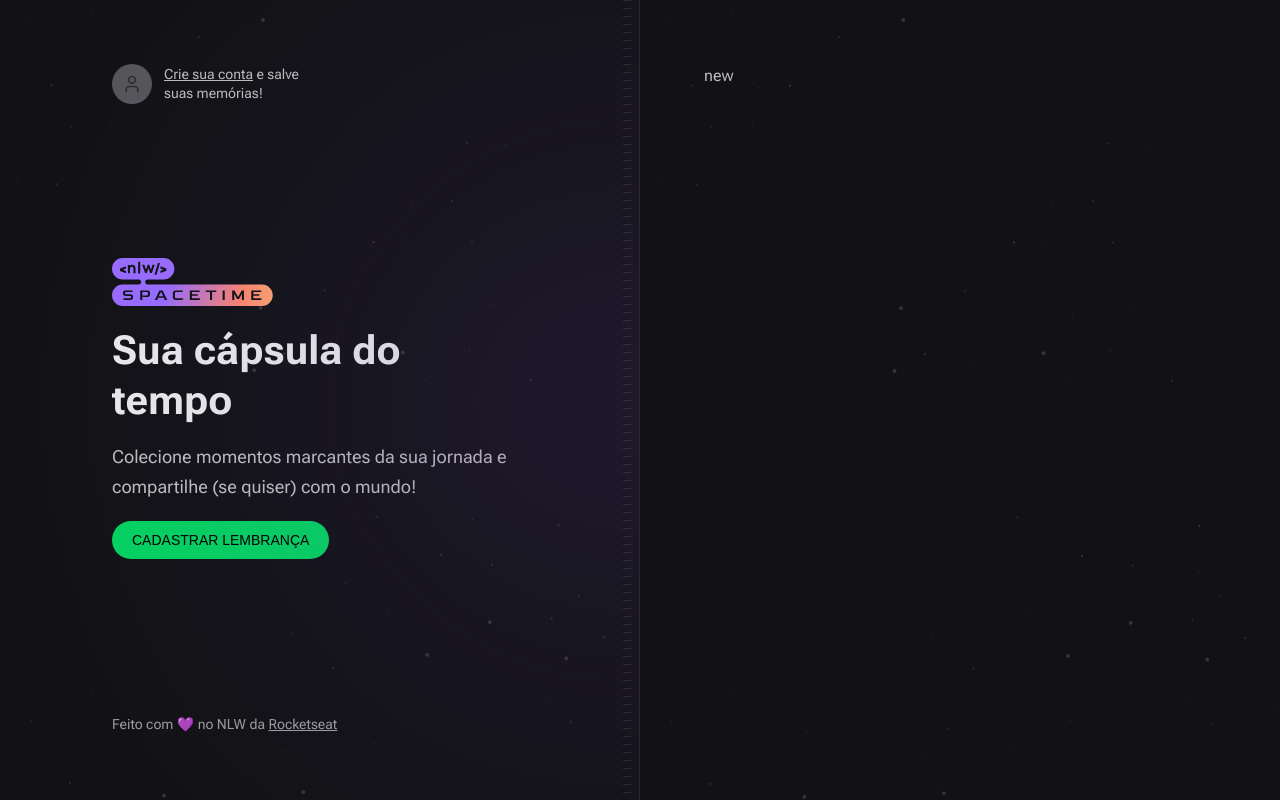
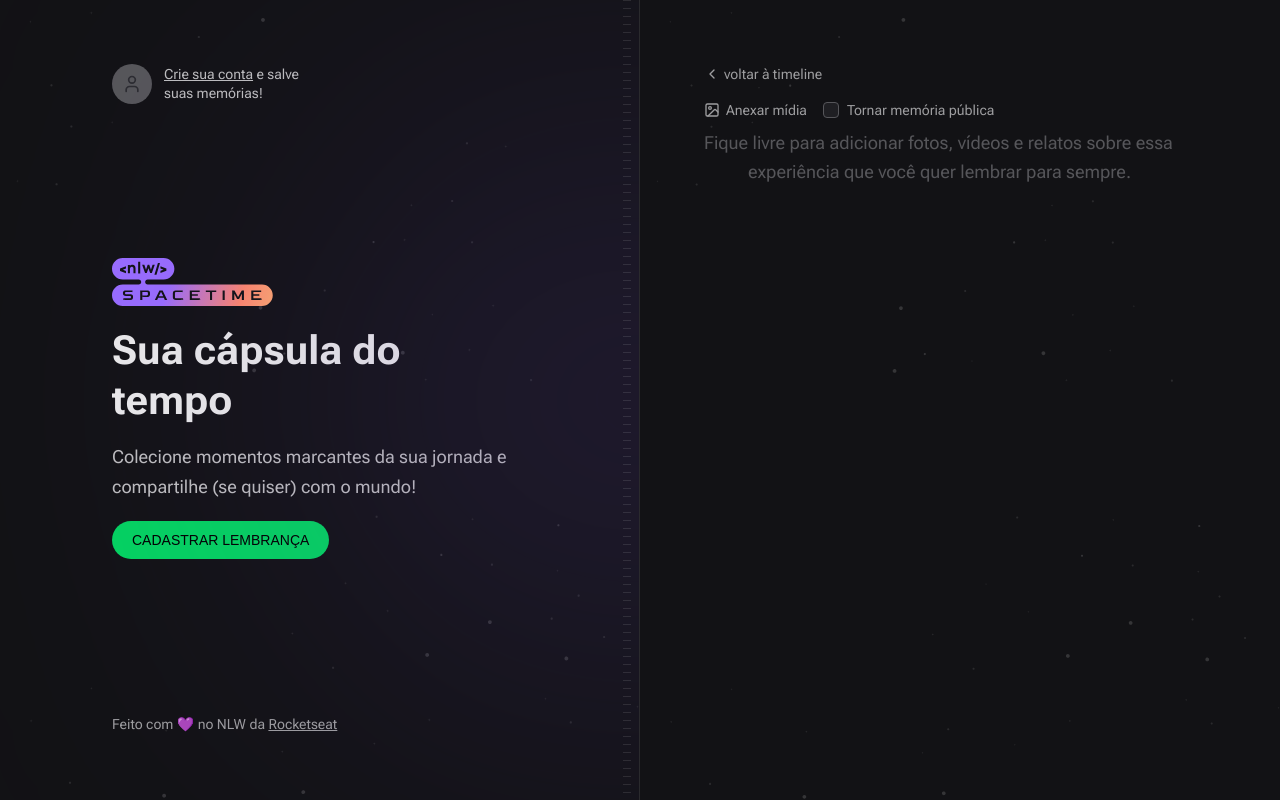
Before and after one commit to erik-albuquerque/spacetime, a Next.js app in the folder web/: page /memories/new in a window 1280 px wide. Built offline with nearby package versions, Linux system fonts and the light colour scheme; no server answers; a web font is replaced by a local one.

Commit message:
feat(web): add new memory page

```diff
--- a/web/package.json
+++ b/web/package.json
@@ -29,6 +29,7 @@
   },
   "devDependencies": {
     "@rocketseat/eslint-config": "^1.2.0",
+    "@tailwindcss/forms": "^0.5.3",
     "prettier-plugin-tailwindcss": "^0.3.0"
   }
 }
--- a/web/src/app/memories/new/page.tsx
+++ b/web/src/app/memories/new/page.tsx
@@ -1,5 +1,57 @@
+import { Image as IconImage, ChevronLeft } from 'lucide-react'
+import Link from 'next/link'
+
 const NewMemories = () => {
-  return <span>new</span>
+  return (
+    <div className="flex flex-1 flex-col gap-4">
+      <Link
+        href="/"
+        className="flex items-center gap-1 text-sm text-gray-200 hover:text-gray-100"
+      >
+        <ChevronLeft className="h-4 w-4" />
+        voltar à timeline
+      </Link>
+
+      <form className="flex flex-1 flex-col gap-2">
+        <div className="flex items-center gap-4">
+          <div>
+            <label
+              htmlFor="media"
+              className="flex cursor-pointer items-center gap-1.5 text-sm text-gray-200 hover:text-gray-100"
+            >
+              <IconImage className="h-4 w-4" />
+              Anexar mídia
+            </label>
+            <input type="file" id="media" hidden className="invisible" />
+          </div>
+
+          <div className="flex flex-row items-center gap-2">
+            <input
+              type="checkbox"
+              id="isPublic"
+              className="h-4 w-4 rounded border-gray-400 bg-gray-700 text-purple-500"
+            />
+
+            <label
+              htmlFor="isPublic"
+              className="flex cursor-pointer items-center gap-1.5 text-sm text-gray-200 hover:text-gray-100"
+            >
+              Tornar memória pública
+            </label>
+          </div>
+        </div>
+
+        <textarea
+          id="content"
+          name="content"
+          spellCheck={false}
+          className="flex-1 resize-none rounded border-0 bg-transparent p-0 text-lg leading-relaxed text-gray-100 placeholder:text-gray-400 focus:ring-0"
+          placeholder="Fique livre para adicionar fotos, vídeos e relatos sobre essa
+          experiência que você quer lembrar para sempre."
+        />
+      </form>
+    </div>
+  )
 }
 
 export default NewMemories
--- a/web/tailwind.config.js
+++ b/web/tailwind.config.js
@@ -64,5 +64,5 @@
       },
     },
   },
-  plugins: [],
+  plugins: [require('@tailwindcss/forms')],
 }
```
Also changed, not shown: 1 other file (tests, documents, lock files or other folders).
